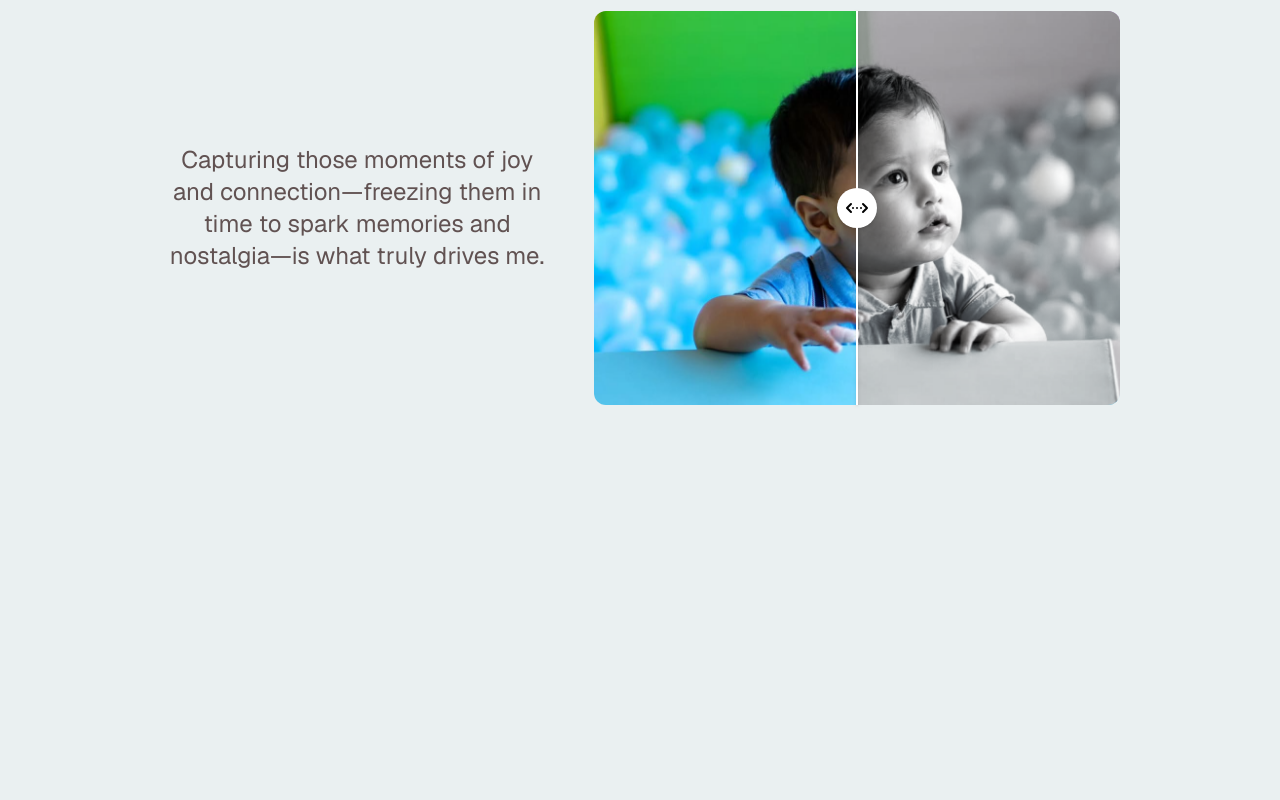
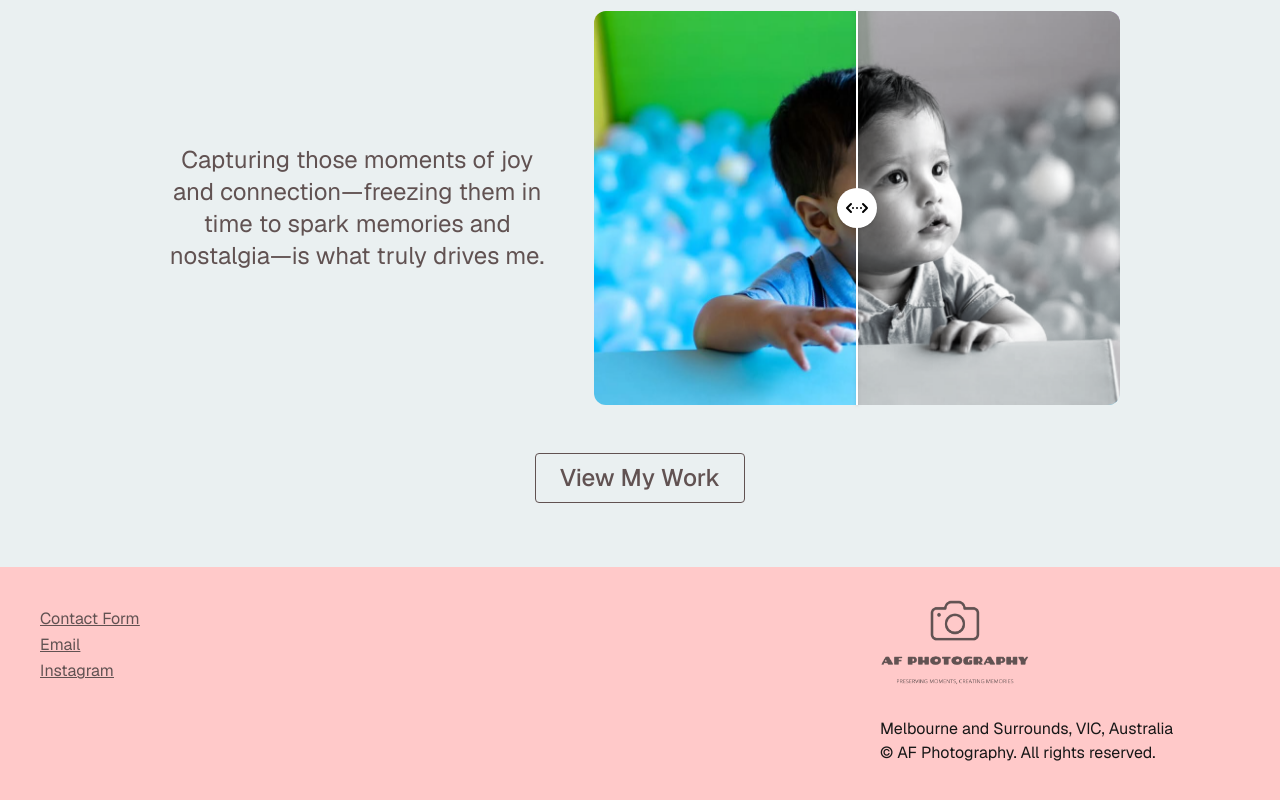
Before and after one commit to sal3190570/af-photography, a Next.js app: page / in a window 1280 px wide. Shown: the part 2463-3263 px from the top of the page. Before the commit the page ends 2932 px from the top, so only its background shows below. Built offline with nearby package versions, Linux system fonts and the light colour scheme.

Commit message:
end of day

```diff
--- /dev/null
+++ b/app/components/Footer.tsx
@@ -0,0 +1,54 @@
+import Image from "next/image";
+import Link from "next/link";
+import React from "react";
+
+export default function Footer() {
+  return (
+    <>
+      <section className="w-full flex justify-between relative h-[600px] bg-red-200">
+        <div className="ml-10 py-10">
+          <ul
+            className="flex flex-col underline gap-0.5 text-[#615252]
+          cursor-pointer"
+          >
+            <Link href={"/contact"}>
+              <li>Contact Form</li>
+            </Link>
+
+            <a href="mailto:me@salmanawal.com">
+              <li>Email</li>
+            </a>
+
+            <a
+              href="https://www.instagram.com/af_photo.graphy_/"
+              target="_blank"
+              rel="noopener noreferrer"
+              className=""
+            >
+              Instagram
+            </a>
+          </ul>
+        </div>
+
+        <div className="">
+          <Link href="/" passHref>
+            <div className="relative w-[150px] h-[150px]">
+              <Image
+                src="/Logo.png"
+                alt="AF Logo"
+                fill
+                priority
+                style={{ objectFit: "contain" }}
+                sizes="150px"
+              />
+            </div>
+          </Link>
+          <div className="flex flex-col w-[400px]">
+            <span>Melbourne and Surrounds, VIC, Australia</span>
+            <span>© AF Photography. All rights reserved.</span>
+          </div>
+        </div>
+      </section>
+    </>
+  );
+}
--- a/app/components/HomePageEssenceOfPhotography.tsx
+++ b/app/components/HomePageEssenceOfPhotography.tsx
@@ -1,5 +1,6 @@
 import React from "react";
 import ImageRevealSlider from "./UI/ImageRevealSlider";
+import Link from "next/link";
 
 export default function HomePageEssenceOfPhotography() {
   return (
@@ -24,8 +25,16 @@ export default function HomePageEssenceOfPhotography() {
           </p>
           <ImageRevealSlider />
         </div>
-
-        <div></div>
+        <div className="flex justify-center mt-8 sm:mt-12">
+          <Link href={"/portfolio"}>
+            <button
+              className="text-[#615252] font-medium text-base sm:text-lg md:text-xl lg:text-2xl border border-[#615252] px-6 py-2 rounded transition
+             hover:bg-[#615252] hover:text-white cursor-pointer w-fit"
+            >
+              View My Work
+            </button>
+          </Link>
+        </div>
       </section>
     </>
   );
--- a/app/components/HomePageIntro.tsx
+++ b/app/components/HomePageIntro.tsx
@@ -1,4 +1,5 @@
 import Image from "next/image";
+import Link from "next/link";
 import React from "react";
 
 export default function HomePageIntro() {
@@ -46,13 +47,14 @@ export default function HomePageIntro() {
           These are the moments that pass quickly, but through photography, they
           can be cherished forever.
         </p>
-
-        <button
-          className="text-[#615252] mt-15 font-medium text-base sm:text-lg md:text-xl lg:text-2xl border border-[#615252] px-6 py-2 rounded transition hover:bg-[#615252] hover:text-white cursor-pointer
+        <Link href={"/contact"}>
+          <button
+            className="text-[#615252] mt-15 font-medium text-base sm:text-lg md:text-xl lg:text-2xl border border-[#615252] px-6 py-2 rounded transition hover:bg-[#615252] hover:text-white cursor-pointer
   ml-[4vw] sm:ml-[6vw] md:ml-[9vw] lg:ml-[11vw] xl:ml-[12vw] w-fit"
-        >
-          Book Now
-        </button>
+          >
+            Book Now
+          </button>
+        </Link>
       </div>
     </section>
   );
--- a/app/page.tsx
+++ b/app/page.tsx
@@ -1,6 +1,7 @@
 import HomePageIntro from "./components/HomePageIntro";
 import HomePageHero from "./components/HomePageHero";
 import HomePageEssenceOfPhotography from "./components/HomePageEssenceOfPhotography";
+import Footer from "./components/Footer";
 
 export default function Home() {
   return (
@@ -8,6 +9,7 @@ export default function Home() {
       <HomePageHero />
       <HomePageIntro />
       <HomePageEssenceOfPhotography />
+      <Footer />
     </>
   );
 }
--- /dev/null
+++ b/app/privacy-policy/page.tsx
@@ -0,0 +1,9 @@
+import React from "react";
+
+export default function page() {
+  return (
+    <>
+      <span>Welcome to the privacy page</span>
+    </>
+  );
+}
--- /dev/null
+++ b/app/terms-and-conditions/page.tsx
@@ -0,0 +1,9 @@
+import React from "react";
+
+export default function page() {
+  return (
+    <>
+      <span>Welcome to the t&cs page</span>
+    </>
+  );
+}
```
